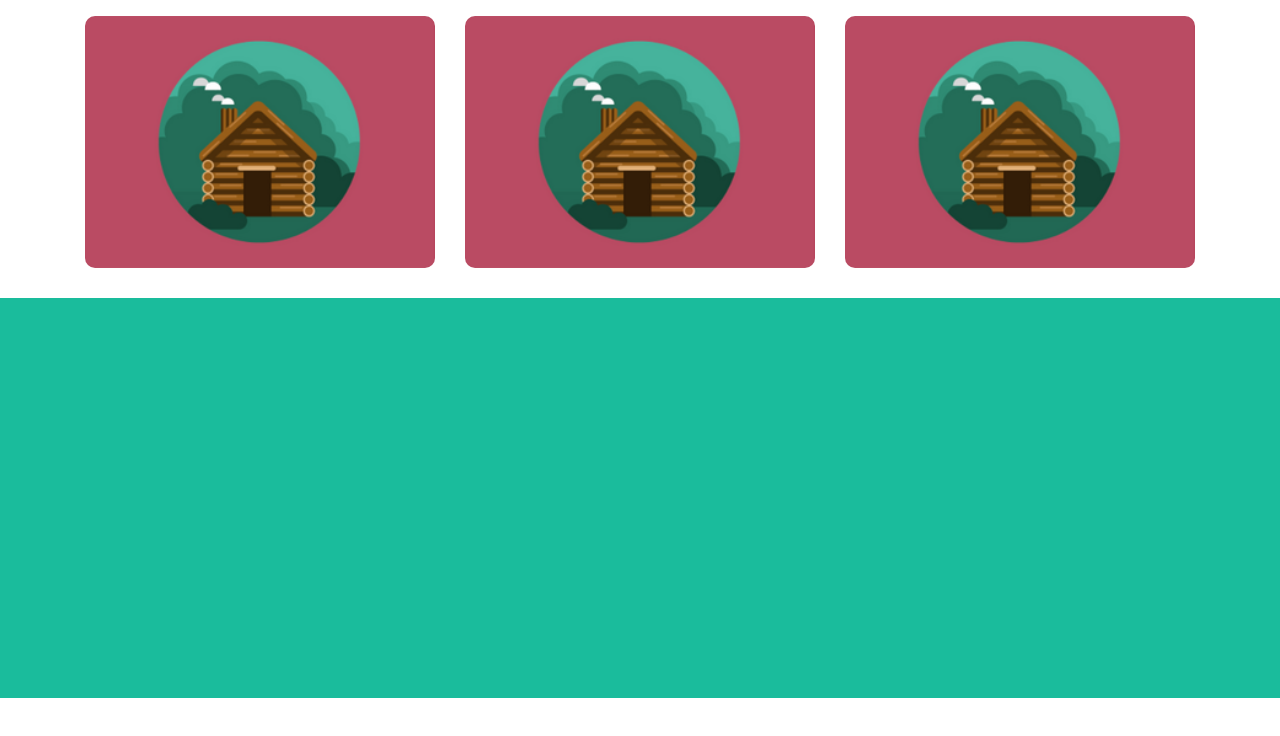
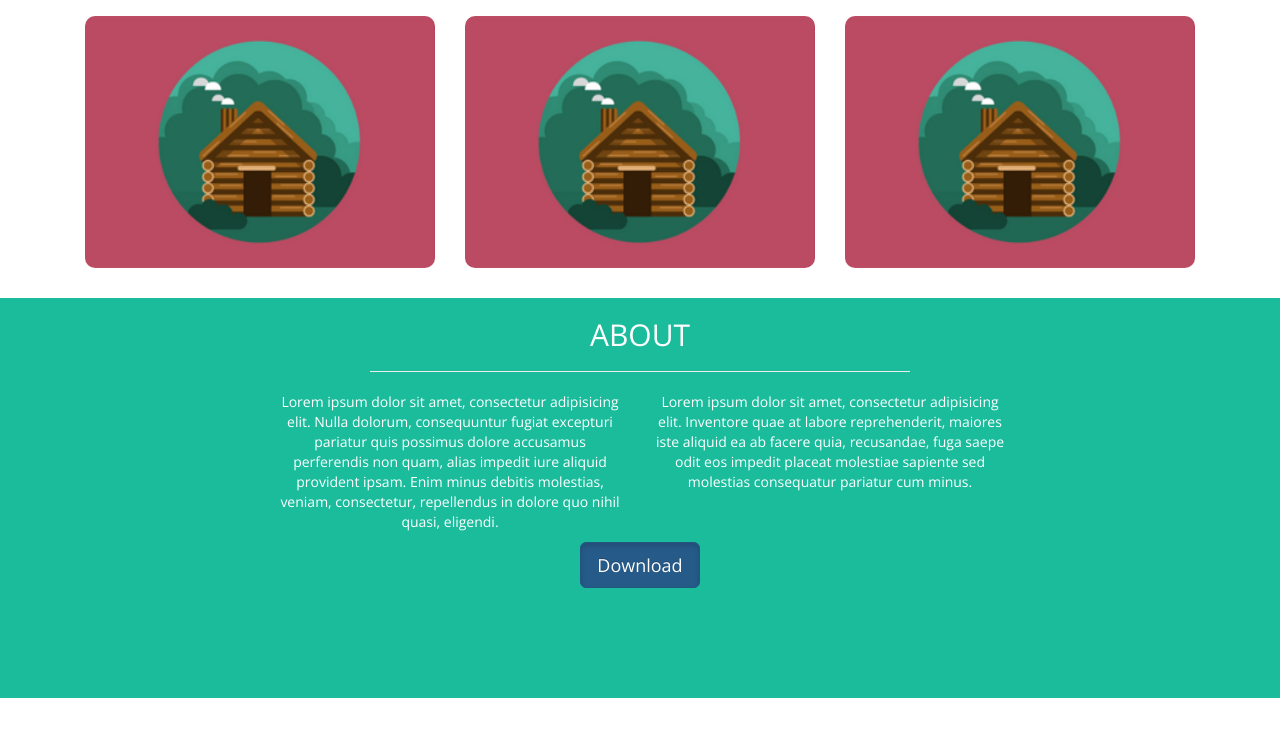
Before and after one commit to andreamazza84/html-css-bootstrap-freelancer, a plain HTML site: page index.html in a window 1280 px wide. Shown: the part 1280-2016 px from the top of the page. Drawn offline with nearby package versions, Linux system fonts and the light colour scheme.

Commit message:
main #about completo

```diff
--- a/assets/css/style.css
+++ b/assets/css/style.css
@@ -103,3 +103,10 @@ footer #ms_copyright{
   width: 100%;
   border-radius: 10px;
 }
+/* /portfolio */
+
+/* about */
+#ms_about{
+  text-align: center;
+  padding-bottom: 50px;
+}
--- a/index.html
+++ b/index.html
@@ -81,7 +81,31 @@
         </div>
       </div>
     </section>
-    <section id="ms_about"></section>
+    <section id="ms_about">
+      <div class="row">
+        <div class="container">
+          <div class="col-lg-6 col-lg-offset-3">
+            <h2>ABOUT</h2>
+            <hr>
+          </div>
+        </div>
+      </div>
+      <div class="row">
+        <div class="container">
+          <div class="col-lg-4 col-lg-offset-2">
+            <p>Lorem ipsum dolor sit amet, consectetur adipisicing elit. Nulla dolorum, consequuntur fugiat excepturi pariatur quis possimus dolore accusamus perferendis non quam, alias impedit iure aliquid provident ipsam. Enim minus debitis molestias, veniam, consectetur, repellendus in dolore quo nihil quasi, eligendi.</p>
+          </div>
+          <div class="col-lg-4">
+            <p>Lorem ipsum dolor sit amet, consectetur adipisicing elit. Inventore quae at labore reprehenderit, maiores iste aliquid ea ab facere quia, recusandae, fuga saepe odit eos impedit placeat molestiae sapiente sed molestias consequatur pariatur cum minus.</p>
+          </div>
+        </div>
+      </div>
+      <div class="row">
+        <div class="container">
+          <button type="button" class="btn btn-primary btn-lg active">Download</button>
+        </div>
+      </div>
+    </section>
     <section id="ms_contact"></section>
   </main>
 
```
